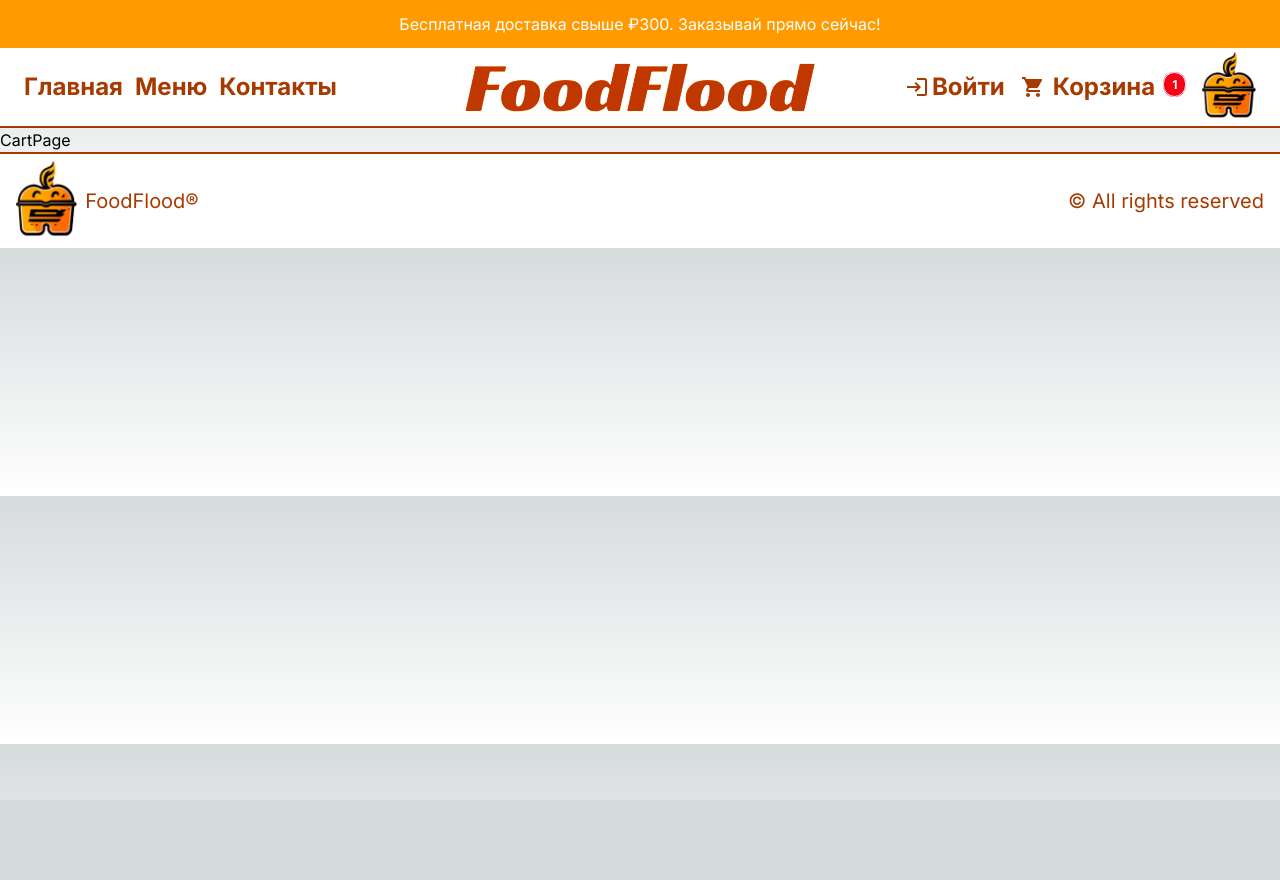
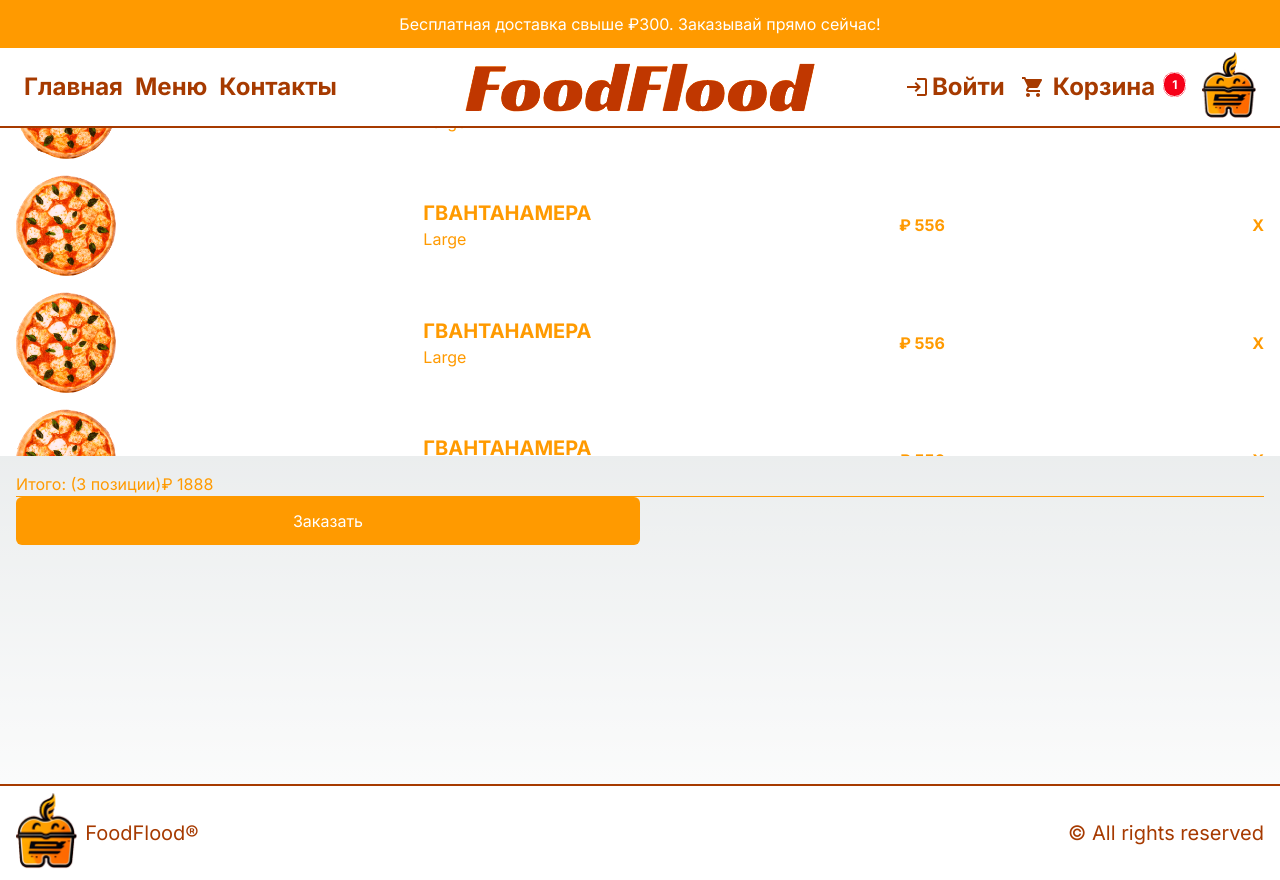
Before and after one commit to AlexanderBorisovVrn/food_flood, a Next.js app: page /cart in a window 1280 px wide. Before the commit the page ends 800 px from the top, so only its background shows below. Built offline with nearby package versions, Linux system fonts and the light colour scheme.

Commit message:
feat:add cart items block to the cart page

```diff
--- a/app/cart/page.tsx
+++ b/app/cart/page.tsx
@@ -1,8 +1,65 @@
-import React from 'react'
+import Image from 'next/image'
 
 const CartPage = () => {
   return (
-    <div>CartPage</div>
+    <main className='h-[calc(100vh-6rem)] md:h-[calc(100vh-9rem)] flex flex-col text-secondary'>
+      {/* PRODUCT CONTAINER */}
+      <section className='h-1/2 p-4 flex flex-col justify-center overflow-scroll bg-white'>
+        {/* SINGLE ITEM */}
+        <div className='object-contain relative flex items-center justify-between mb-4'>
+          <Image src='/products/pizza/p1.png' alt='' width={100} height={100} />
+          <div className=''>
+            <h1 className='text-xl uppercase font-bold'>Гвантанамера</h1>
+            <span className=''>Large</span>
+          </div>
+          <h2 className='font-bold'>₽ 556</h2>
+          <button className='font-bold'>X</button>
+        </div>
+
+            {/* SINGLE ITEM */}
+            <div className='object-contain relative flex items-center justify-between mb-4'>
+          <Image src='/products/pizza/p1.png' alt='' width={100} height={100} />
+          <div className=''>
+            <h1 className='text-xl uppercase font-bold'>Гвантанамера</h1>
+            <span className=''>Large</span>
+          </div>
+          <h2 className='font-bold'>₽ 556</h2>
+          <button className='font-bold'>X</button>
+        </div>
+
+            {/* SINGLE ITEM */}
+            <div className='object-contain relative flex items-center justify-between mb-4'>
+          <Image src='/products/pizza/p1.png' alt='' width={100} height={100} />
+          <div className=''>
+            <h1 className='text-xl uppercase font-bold'>Гвантанамера</h1>
+            <span className=''>Large</span>
+          </div>
+          <h2 className='font-bold'>₽ 556</h2>
+          <button className='font-bold'>X</button>
+        </div>
+
+            {/* SINGLE ITEM */}
+            <div className='object-contain relative flex items-center justify-between mb-4'>
+          <Image src='/products/pizza/p1.png' alt='' width={100} height={100} />
+          <div className=''>
+            <h1 className='text-xl uppercase font-bold'>Гвантанамера</h1>
+            <span className=''>Large</span>
+          </div>
+          <h2 className='font-bold'>₽ 556</h2>
+          <button className='font-bold'>X</button>
+        </div>
+
+      </section>
+      {/* PAYMENT CONTAINER */}
+      <section className='h-1/2 p-4'>
+        <div>
+          <span className=''>Итого: (3 позиции)</span>
+          <span className=''>₽ 1888</span>
+        </div>
+        <hr className='' />
+        <button className='bg-secondary text-white p-3 rounded-md w-1/2'>Заказать</button>
+      </section>
+    </main>
   )
 }
 
```
